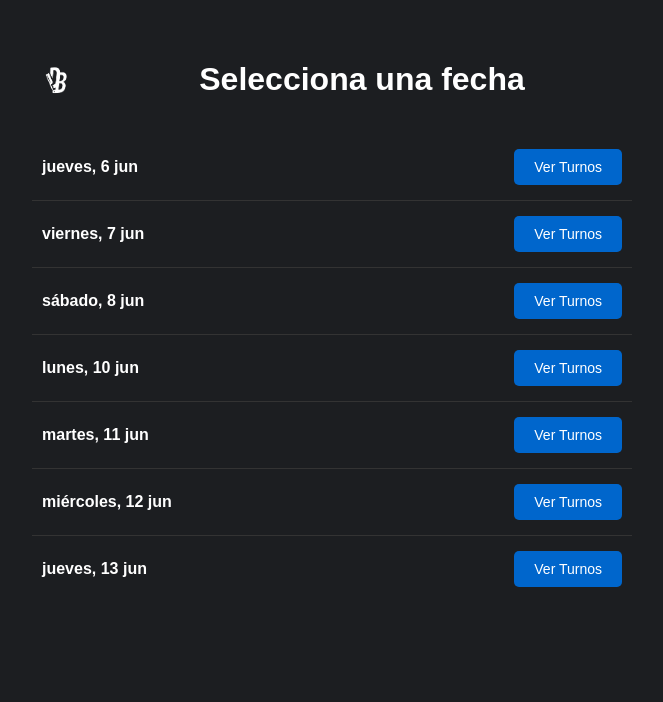
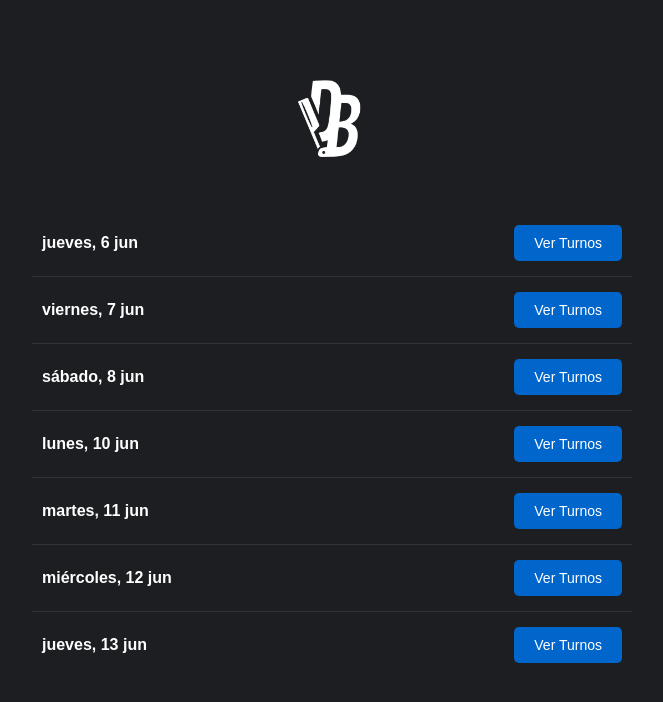
Before and after one commit to BeliBussetti/turnosPelu, a plain HTML site: page index.html in a window 1280 px wide. Shown: the whole page, without its empty margins (308-971 px from the left). Drawn offline with Linux system fonts and the light colour scheme.

Commit message:
Fix titulo turnos

```diff
--- a/index.html
+++ b/index.html
@@ -8,9 +8,8 @@
 </head>
 <body>
     <div class="container">
-        <div class="header">
+        <div class="logo-container">
             <img src="img/logo.png" alt="Logo" class="logo">
-            <h1>Selecciona una fecha</h1>
         </div>
         <ul id="lista-dias" class="lista-dias">
         </ul>
--- a/styles/styles.css
+++ b/styles/styles.css
@@ -9,30 +9,24 @@ body {
 #titulo {
     text-align: center;
     margin-bottom: 20px;
-    width: 100%;
+    flex: 1;
 }
 
 .container {
     max-width: 600px;
     margin: 20px auto;
     padding: 20px;
-}
-
-h1 {
-    text-align: center;
-    margin-bottom: 20px;
-    flex: 1; /* Asegura que el título tome todo el espacio disponible */
+    text-align: center; /* Centrar contenido */
 }
 
 .header {
     display: flex;
-    justify-content: center; /* Centra el contenido horizontalmente */
     align-items: center;
-    gap: 10px; /* Espacio entre el logo y el título */
+    position: relative; /* Añadido */
 }
 
 .logo {
-    width: 50px; /* Ajusta el tamaño según sea necesario */
+    width: 150px; /* Ajusta el tamaño según sea necesario */
 }
 
 .lista-dias {
@@ -78,6 +72,8 @@ h1 {
     border: none;
     cursor: pointer;
     transition: color 0.3s;
+    position: absolute; /* Añadido */
+    left: 0; /* Añadido */
 }
 
 .btn-back:hover {
```
